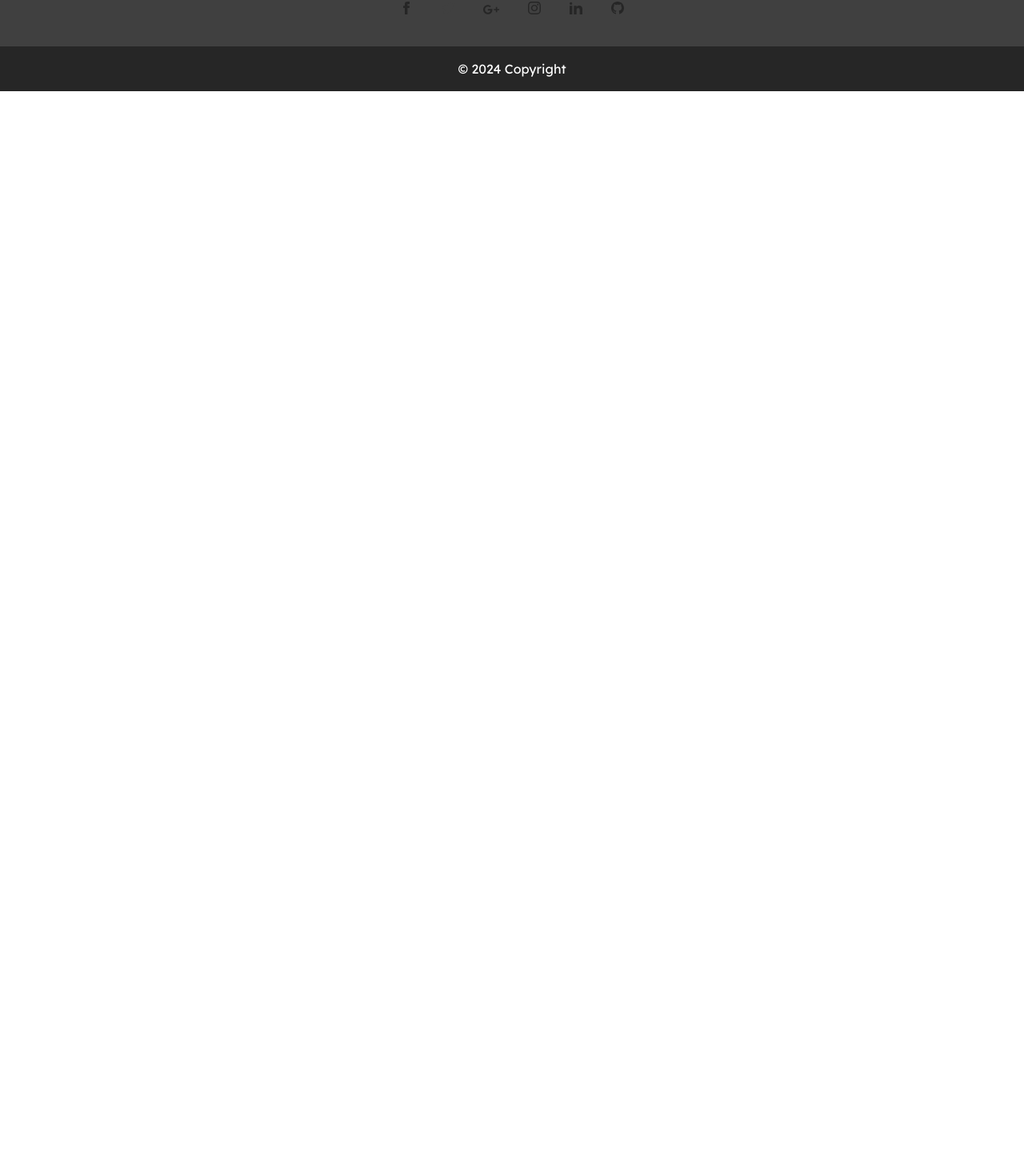
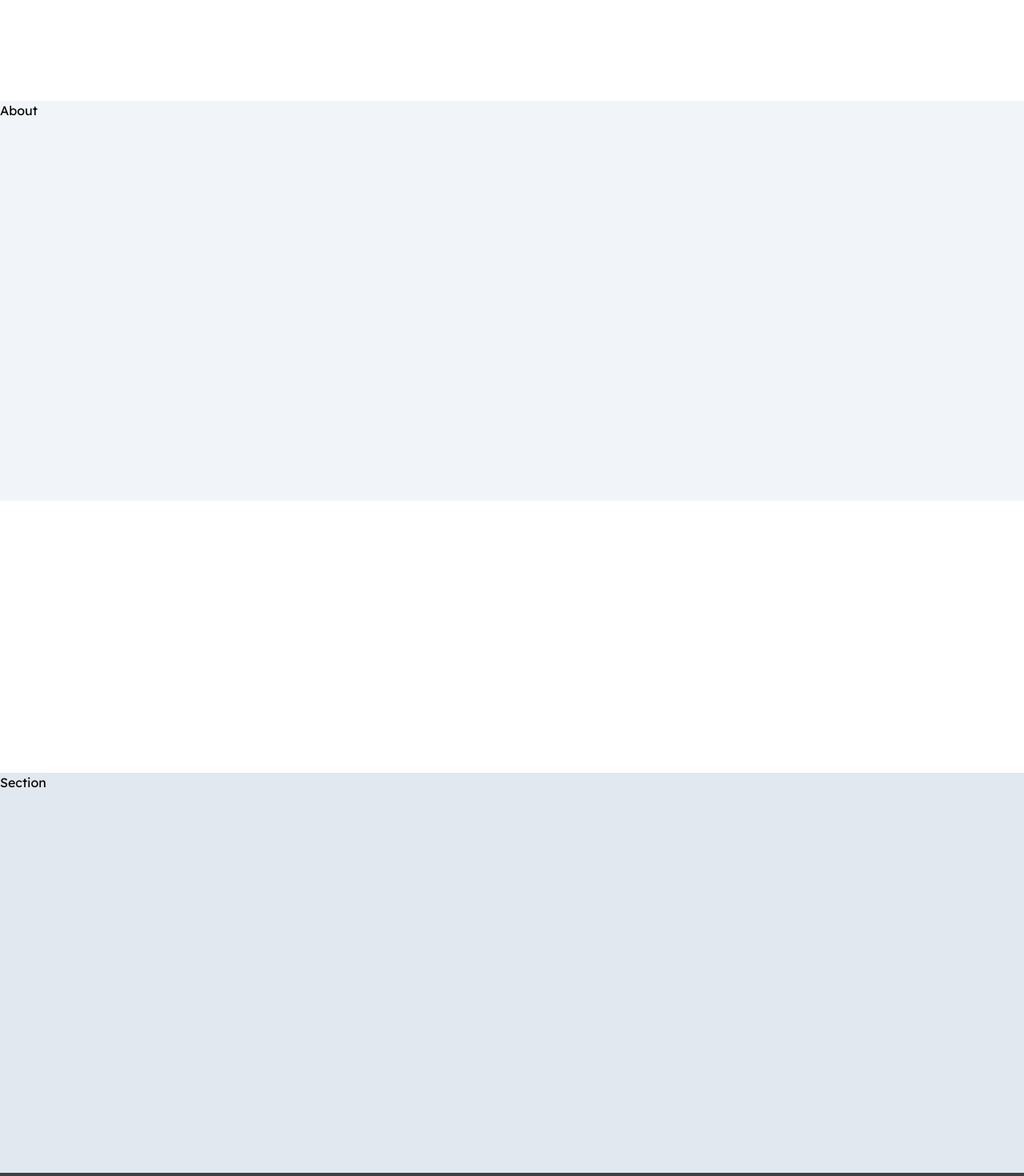
Before and after one commit to muhammed77ar/BooksStore, a React (Vite) app in the folder client/: page / in a window 1280 px wide. Shown: the part 894-2364 px from the top of the page at 80% size. Before the commit the page ends 1008 px from the top, so only its background shows below. Built offline with nearby package versions, Linux system fonts and the light colour scheme; a web font is replaced by a local one.

Commit message:
make a smooth scroll with locomotiveScroll

```diff
--- a/client/package.json
+++ b/client/package.json
@@ -13,6 +13,8 @@
     "@reduxjs/toolkit": "^2.3.0",
     "axios": "^1.7.7",
     "framer-motion": "^11.11.10",
+    "gsap": "^3.12.5",
+    "locomotive-scroll": "^5.0.0-beta.21",
     "react": "^18.3.1",
     "react-dom": "^18.3.1",
     "react-icons": "^5.3.0",
--- a/client/src/App.jsx
+++ b/client/src/App.jsx
@@ -1,12 +1,28 @@
-import { RouterProvider } from "react-router-dom"
-import router from "./router"
+import { useEffect, useRef } from "react";
+import { RouterProvider } from "react-router-dom";
+import router from "./router";
+import LocomotiveScroll from "locomotive-scroll";
+import "locomotive-scroll/dist/locomotive-scroll.css"; // Ensure you import Locomotive Scroll styles
 
 function App() {
+  const scrollRef = useRef(null);
+
+  useEffect(() => {
+    const scroll = new LocomotiveScroll({
+      el: scrollRef.current,
+      smooth: true,
+    });
+
+    return () => {
+      if (scroll) scroll.destroy();
+    };
+  }, []);
+
   return (
-    <RouterProvider router={router}>
-      <App />
-    </RouterProvider>
-  )
+    <div ref={scrollRef} data-scroll-container>
+      <RouterProvider router={router} />
+    </div>
+  );
 }
 
-export default App
+export default App;
--- a/client/src/Components/Hero.jsx
+++ b/client/src/Components/Hero.jsx
@@ -12,7 +12,7 @@ export default function Hero() {
     };
 
     return (
-        <main className="h-screen overflow-hidden bg-[url('../images/backgroundbook.jpg')] bg-cover bg-center md:bg-none">
+        <main data-scroll data-scroll-section data-scroll-speed="-.8" className="h-screen bg-[url('../images/backgroundbook.jpg')] bg-cover bg-center md:bg-none">
             <div className='px-6 w-full h-full bg-black/50 md:bg-transparent'>
             <div className="grid grid-cols-12 grid-rows-6 h-[90%] gap-4 md:grid pb-2">
                 <motion.div
--- a/client/src/pages/About.jsx
+++ b/client/src/pages/About.jsx
@@ -2,8 +2,9 @@
 
 export default function About() {
   return (
-    <div>
-      About
+    <div data-scroll data-scroll-section data-scroll-speed=".2" className=" h-[500px] bg-slate-100">
+
+     About
     </div>
   )
 }
--- /dev/null
+++ b/client/src/pages/ContactUs.jsx
@@ -0,0 +1,6 @@
+
+export default function ContactUs() {
+  return (
+    <div data-scroll data-scroll-section className='h-[500px]'>ContactUs</div>
+  )
+}
--- a/client/src/pages/Home.jsx
+++ b/client/src/pages/Home.jsx
@@ -1,9 +1,15 @@
 import Hero from "../Components/Hero";
+import About from "./About";
+import ContactUs from "./ContactUs";
+import Section from "./Section";
 
 export default function Home() {
-
   return (
+    <>
       <Hero />
-
+      <About />
+      <ContactUs />
+      <Section />
+    </>
   );
 }
--- /dev/null
+++ b/client/src/pages/Section.jsx
@@ -0,0 +1,7 @@
+import React from 'react'
+
+export default function Section() {
+  return (
+    <div className=' h-[500px] bg-slate-200'>Section</div>
+  )
+}
```
Also changed, not shown: 1 other file (tests, documents, lock files or other folders).
